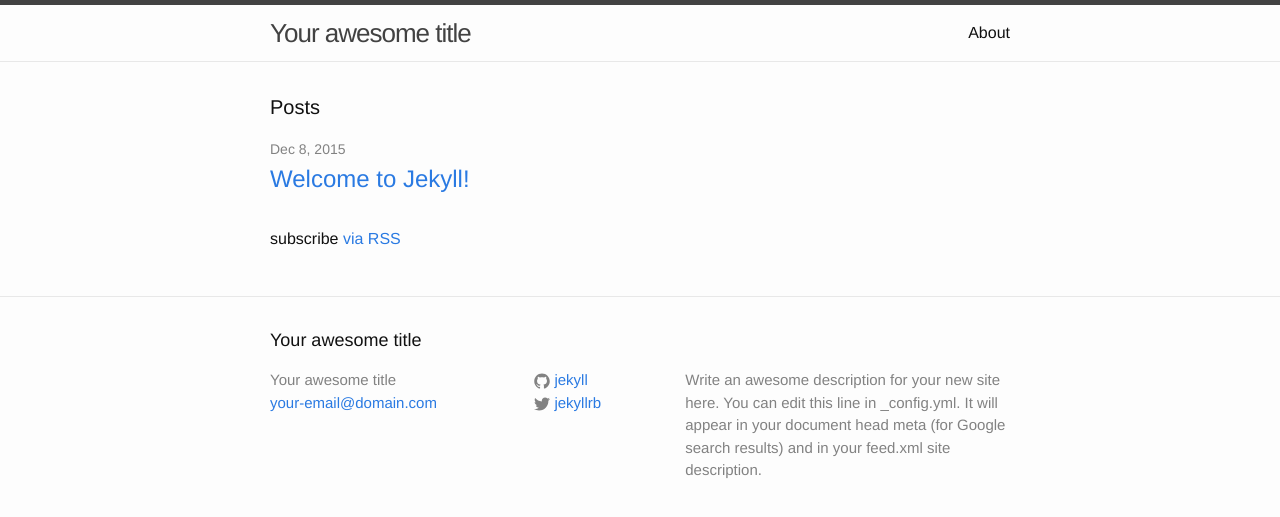
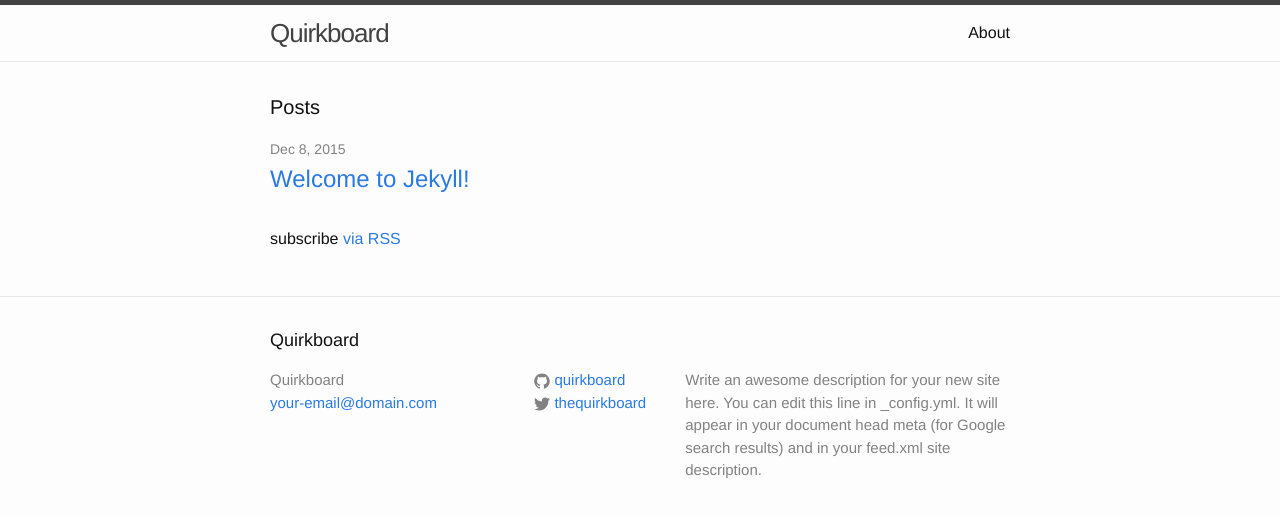
Before and after one commit to QuirkboardOrg/quirkboardorg.github.io, a Jekyll site: the page built from index.html, in a window 1280 px wide. Shown: the top 517 px of the page. Built offline with Jekyll 4.4.1, drawn with Linux system fonts in a browser that asks for light colours.

Commit message:
Add social media

```diff
--- a/_config.yml
+++ b/_config.yml
@@ -1,14 +1,14 @@
 # Site settings
-title: Your awesome title
+title: Quirkboard
 email: your-email@domain.com
 description: > # this means to ignore newlines until "baseurl:"
   Write an awesome description for your new site here. You can edit this
   line in _config.yml. It will appear in your document head meta (for
   Google search results) and in your feed.xml site description.
 baseurl: "" # the subpath of your site, e.g. /blog/
-url: "http://yourdomain.com" # the base hostname & protocol for your site
-twitter_username: jekyllrb
-github_username:  jekyll
+url: "http://quirkboard.github.io" # the base hostname & protocol for your site
+twitter_username: thequirkboard
+github_username:  quirkboard
 
 # Build settings
 markdown: kramdown
```
